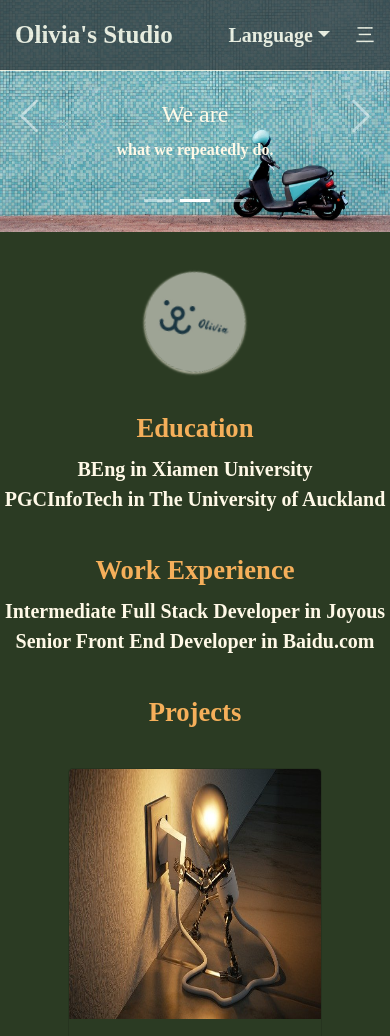
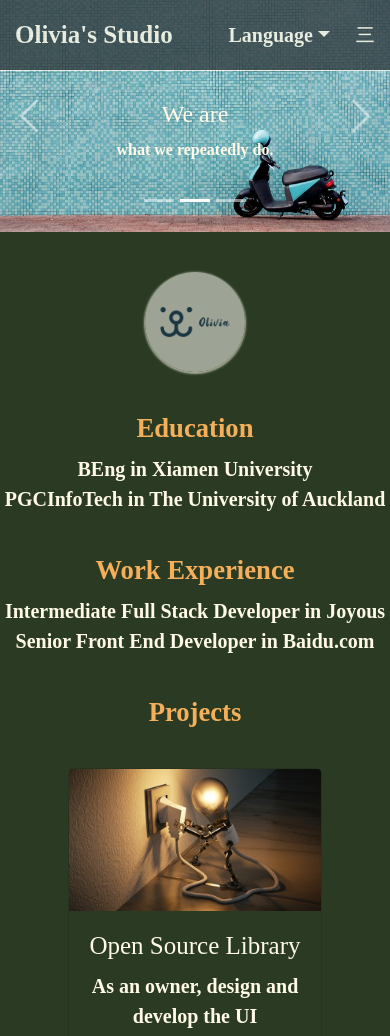
Before and after one commit to wannamakeudance/studio, a React (Create React App) app: page / in a window 390 px wide. Shown: the top 1036 px of the page. Built offline with nearby package versions, Linux system fonts and the light colour scheme; a web font is replaced by a local one.

Commit message:
responsive grid

```diff
--- a/src/components/Card/Card.css
+++ b/src/components/Card/Card.css
@@ -18,10 +18,6 @@
     box-shadow: 5px 5px 5px rgba(0, 0, 0, .4)
 }
 
-.card-group > .card img {
-    height: 250px;
-}
-
 @media (max-width: 1200px) {
     .card-group  {
         grid-template: 'c1';
```
